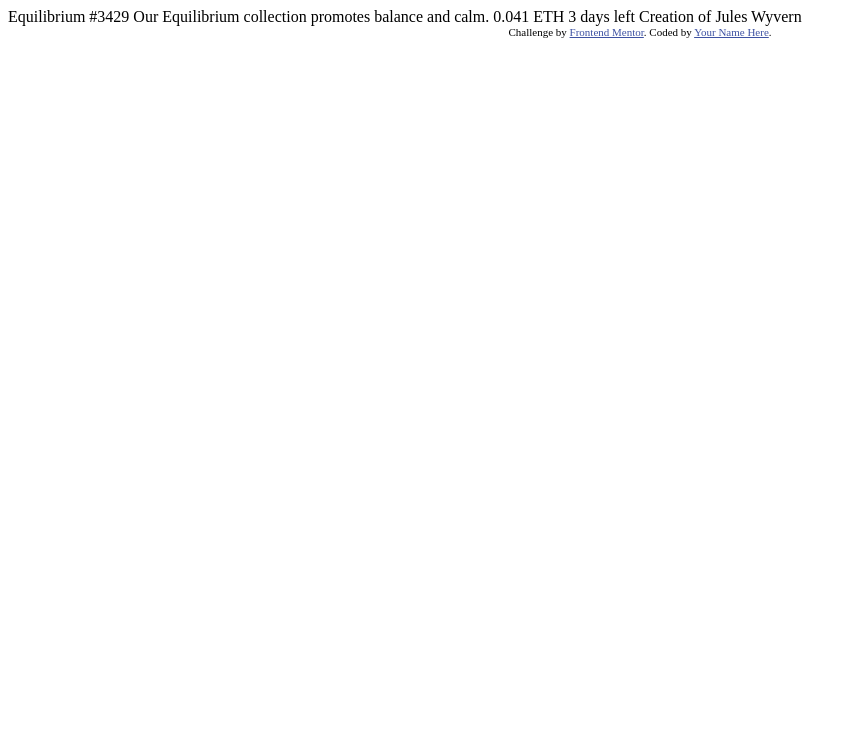
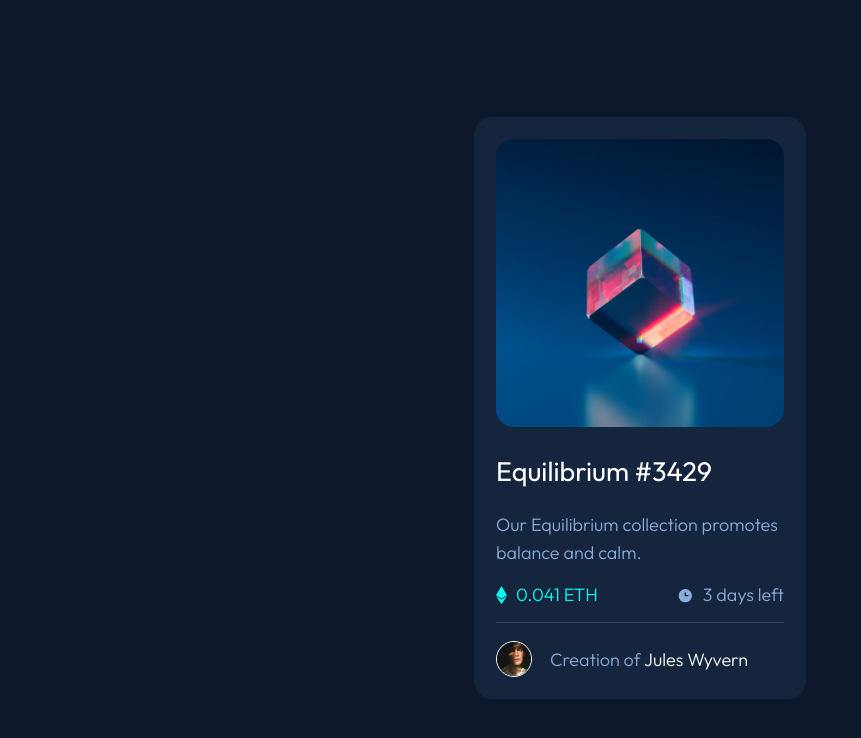
Before and after one commit to nizamiahmad/nft-preview-card-component-main, a plain HTML site: page index.html in a window 1280 px wide. Shown: the whole page, without its empty margins (0-861 px from the left). Drawn offline with Linux system fonts and the light colour scheme.

Commit message:
Adding final changes

```diff
--- a/index.html
+++ b/index.html
@@ -5,25 +5,41 @@
   <meta name="viewport" content="width=device-width, initial-scale=1.0"> <!-- displays site properly based on user's device -->
 
   <link rel="icon" type="image/png" sizes="32x32" href="./images/favicon-32x32.png">
+  <link rel="preconnect" href="https://fonts.googleapis.com">
+  <link rel="preconnect" href="https://fonts.gstatic.com" crossorigin>
+  <link href="https://fonts.googleapis.com/css2?family=Outfit:wght@300;400;600&display=swap" rel="stylesheet">
+  <link rel="stylesheet" href="style.css">
 
   <title>Frontend Mentor | NFT preview card component</title>
 
   <!-- Feel free to remove these styles or customise in your own stylesheet 👍 -->
   <style>
-    .attribution { font-size: 11px; text-align: center; }
+    .attribution { display: none;font-size: 11px; text-align: center; }
     .attribution a { color: hsl(228, 45%, 44%); }
   </style>
 </head>
 <body>
+  <main class="container">
+  <div class="card">
+    <img class="card__img" src="images/image-equilibrium.jpg" alt="equilibrium placed here">
+    <div class="card__content">
+      <h2>Equilibrium #3429</h2>
+      <p> Our Equilibrium collection promotes balance and calm.</p>
+    </div>
 
-  Equilibrium #3429
+    <ul class="card__stats">
+      <li class="stats__amount"><img class="stats__img" src="images/icon-ethereum.svg"><a>0.041 ETH</a></li>
+      <li class="stats__remaining"><img class="stats__img" src="images/icon-clock.svg"><a>3 days left</a></li>
+    </ul>
 
-  Our Equilibrium collection promotes balance and calm.
+    <div class="created-by">
+      <img class="created-by__img" src="images/image-avatar.png" alt="avatar placed here">
+      <p>Creation of <span class="created-by__contrasted">Jules Wyvern</span></p>
+    </div>
 
-  0.041 ETH
-  3 days left
+  </div>
 
-  Creation of Jules Wyvern
+  </main>
 
   <div class="attribution">
     Challenge by <a href="https://www.frontendmentor.io?ref=challenge" target="_blank">Frontend Mentor</a>.
--- /dev/null
+++ b/style.css
@@ -0,0 +1,97 @@
+:root {
+    --Soft-blue: hsl(215, 51%, 70%);
+    --Cyan: hsl(178, 100%, 50%);
+    --Very-dark-blue-main-BG: hsl(217, 54%, 11%);
+    --Very-dark-blue-card-BG: hsl(216, 50%, 16%);
+    --Very-dark-blue-line: hsl(215, 32%, 27%);
+    --White: hsl(0, 0%, 100%);
+    box-sizing: border-box;
+}
+
+*, *::before, *::after {
+    box-sizing: inherit;
+}
+
+body {
+    font-family: Outfit;
+    font-size: 1.125rem;
+    background-color: var(--Very-dark-blue-main-BG);
+    height: 100vh;
+    display: flex;
+    flex-direction: column;
+    justify-content: center;
+    align-items: center;
+    color: var(--Soft-blue);
+    font-weight: 300;
+}
+
+.container {
+
+    background-color: var(--Very-dark-blue-card-BG);
+    border-radius: 1em;
+    padding: 1.2em;
+}
+
+.card {
+    width: 18rem;
+}
+
+.card__img {
+    width: 100%;
+    border-radius: 1em;
+}
+
+.card__content > h2 {
+    color: var(--White);
+    font-weight: 400;
+}
+
+.card__content > p {
+    line-height: 1.6em;
+}
+
+.card__stats {
+    display: flex;
+    justify-content: space-between;
+    padding: 0;
+    padding-bottom: 1em;
+    border-bottom: 0.1px solid var(--Very-dark-blue-line);
+
+}
+
+.card__stats > li {
+    list-style-type: none;
+    display: flex;
+    justify-content: center;
+    align-items: center;
+    line-height: .7em;
+}
+
+
+.stats__img {
+    margin-right: .5em;
+}
+
+.card__stats > .stats__amount {
+    color: var(--Cyan);
+}
+
+.created-by {
+    height: 2em;
+    display: flex;
+
+}
+
+.created-by__img {
+    border-radius: 50%;
+    border: 1px solid var(--White);
+    margin-right: 1em;
+}
+
+.created-by > p {
+    align-self: center;
+}
+
+.created-by__contrasted {
+    color: var(--White);
+}
```
